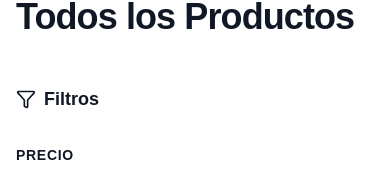
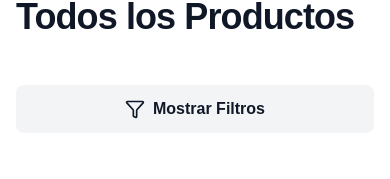
Before and after one commit to luminate123/pokemaus1, a Next.js app: page /shop in a window 390 px wide. Shown: the part 148-327 px from the top of the page. Built offline with nearby package versions, Linux system fonts and the light colour scheme.

Commit message:
responsive chages

```diff
--- a/src/app/page.tsx
+++ b/src/app/page.tsx
@@ -30,7 +30,7 @@ export default function Home() {
             </span>
           </div>
 
-          <h1 className="text-5xl md:text-7xl font-black text-gray-900 mb-4 tracking-tight drop-shadow-sm">
+          <h1 className="text-4xl md:text-7xl font-black text-gray-900 mb-4 tracking-tight drop-shadow-sm">
             REALIZAMOS ENVÍOS
             <span className="block text-brand-yellow text-stroke-red drop-shadow-md mt-2">EL MISMO DÍA</span>
           </h1>
@@ -70,7 +70,7 @@ export default function Home() {
             <div className="h-px flex-1 bg-gray-200"></div>
           </div>
 
-          <div className="grid grid-cols-1 sm:grid-cols-2 lg:grid-cols-4 gap-8">
+          <div className="grid grid-cols-2 sm:grid-cols-2 lg:grid-cols-4 gap-4 md:gap-8">
             {featuredProducts.slice(0, 4).map((product) => (
               <ProductCard key={product.id} product={product} />
             ))}
@@ -87,7 +87,7 @@ export default function Home() {
             <div className="h-px flex-1 bg-gray-200"></div>
           </div>
 
-          <div className="grid grid-cols-1 sm:grid-cols-2 lg:grid-cols-4 gap-8">
+          <div className="grid grid-cols-2 sm:grid-cols-2 lg:grid-cols-4 gap-4 md:gap-8">
             {featuredProducts.slice(0, 4).map((product) => (
               <ProductCard key={product.id} product={product} />
             ))}
--- a/src/app/shop/page.tsx
+++ b/src/app/shop/page.tsx
@@ -16,6 +16,7 @@ function ShopContent() {
   const [searchQuery, setSearchQuery] = useState<string>(searchParam || '');
   const [priceRange, setPriceRange] = useState<string>('all');
   const [activeExpansion, setActiveExpansion] = useState<string>('all');
+  const [showFilters, setShowFilters] = useState(false);
 
   // Extract unique expansions
   const expansions = ['all', ...Array.from(new Set(products.map(p => p.expansion).filter(Boolean)))];
@@ -88,8 +89,17 @@ function ShopContent() {
         </div>
 
         <div className="flex flex-col lg:flex-row gap-12">
+          {/* Mobile Filter Toggle */}
+          <button
+            className="lg:hidden w-full flex items-center justify-center gap-2 bg-gray-100 p-3 rounded-lg font-bold text-gray-900 mb-4"
+            onClick={() => setShowFilters(!showFilters)}
+          >
+            <Filter size={20} />
+            {showFilters ? 'Ocultar Filtros' : 'Mostrar Filtros'}
+          </button>
+
           {/* Sidebar Filters */}
-          <div className="w-full lg:w-64 shrink-0">
+          <div className={`w-full lg:w-64 shrink-0 ${showFilters ? 'block' : 'hidden lg:block'}`}>
             <div className="sticky top-24 space-y-8">
               <div className="flex items-center justify-between">
                 <h2 className="text-lg font-bold text-gray-900 flex items-center gap-2">
@@ -158,7 +168,7 @@ function ShopContent() {
           {/* Product Grid */}
           <div className="flex-1">
             {filteredProducts.length > 0 ? (
-              <div className="grid grid-cols-1 sm:grid-cols-2 lg:grid-cols-3 gap-6">
+              <div className="grid grid-cols-2 sm:grid-cols-2 lg:grid-cols-3 gap-4 md:gap-6">
                 {filteredProducts.map(product => (
                   <ProductCard key={product.id} product={product} />
                 ))}
--- a/src/components/Navbar.tsx
+++ b/src/components/Navbar.tsx
@@ -43,7 +43,7 @@ export default function Navbar() {
           <div className="flex justify-between items-center h-24 gap-8">
             {/* Logo */}
             <Link href="/" className="shrink-0 flex items-center gap-3 group">
-              <div className="relative w-16 h-16 overflow-hidden rounded-full border-2 border-gray-100 shadow-sm">
+              <div className="relative w-12 h-12 md:w-16 md:h-16 overflow-hidden rounded-full border-2 border-gray-100 shadow-sm">
                 <Image
                   src="/logo.jpg"
                   alt="Pokemon Center Perú Logo"
```
